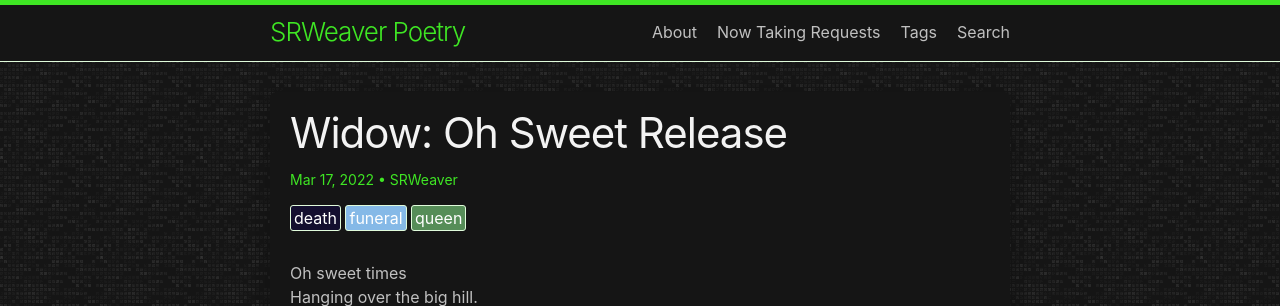
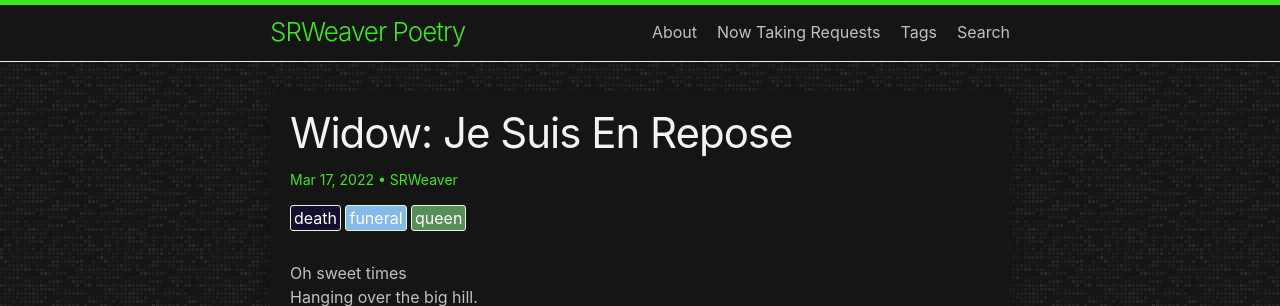
Before and after one commit to LWFlouisa/SRWeaverPoetry, a Jekyll site: the page built from _posts/2022-03-17-widow.md, in a window 1280 px wide. Shown: the top 306 px of the page. Built offline with Jekyll 4.4.1, drawn with Linux system fonts in a browser that asks for light colours.

Commit message:
Update 2022-03-17-widow.md

```diff
--- a/_posts/2022-03-17-widow.md
+++ b/_posts/2022-03-17-widow.md
@@ -1,5 +1,5 @@
 ---
-title: "Widow: Oh Sweet Release"
+title: "Widow: Je Suis En Repose"
 author: SRWeaver
 tags: death funeral queen
 layout: post
```
